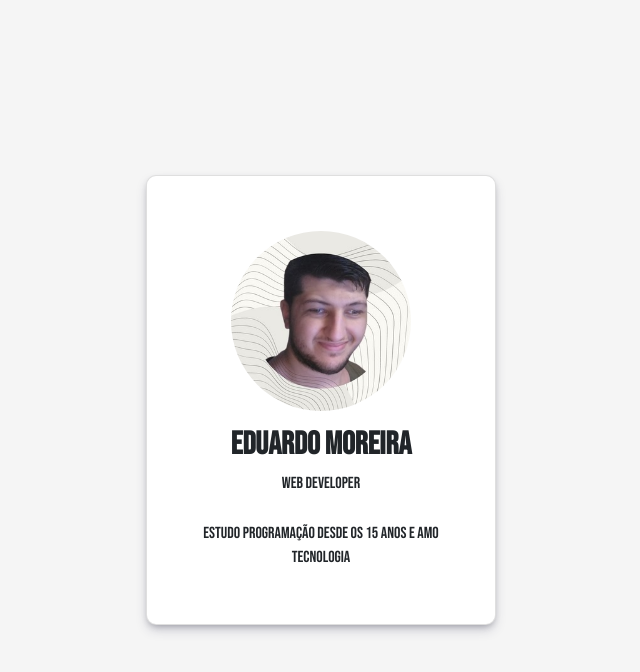
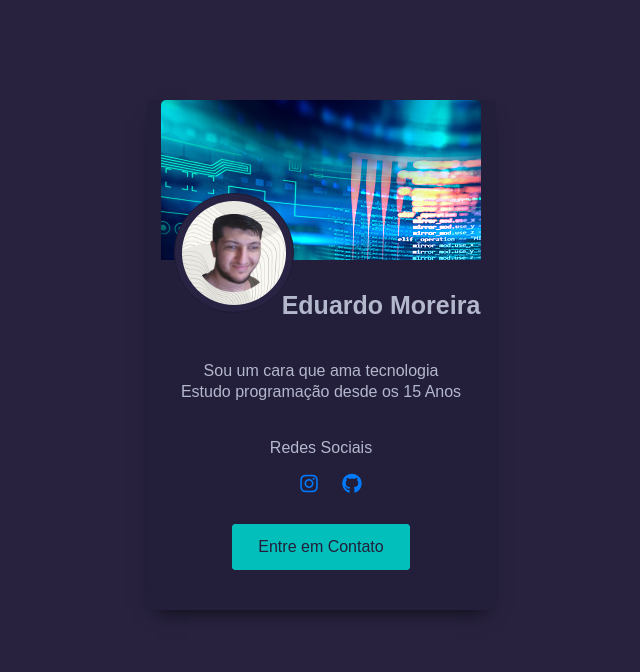
Before and after one commit to eduardomoreiradev/Profile-Card, a plain HTML site: page index.html in a window 1280 px wide. Shown: the whole page, without its empty margins (319-959 px from the left). Drawn offline with nearby package versions, Linux system fonts and the light colour scheme.

Commit message:
Feito update no design e inserido font Awesome

```diff
--- a/assets/css/styles.css
+++ b/assets/css/styles.css
@@ -1,50 +1,74 @@
-@import url('https://fonts.googleapis.com/css2?family=Bebas+Neue&display=swap');
-
-*{
-    margin: 0;
-    padding: 0;
-    box-sizing: border-box;
+body{
+    font-family: Montserrat, sans-serif;
+    background: #28223f;
   }
-
-body{
-    width: 100vw;
-    height: 100vh;
-    display: flex;
-    justify-content: center;
-    align-items: center;
-    font-family: 'Bebas Neue', cursive;
-    background-color: #F5F5F5;
+  a:hover, a:visited, a:link, a:active
+{
+    text-decoration: none;
 }
-
-.card {
+  .container{
+    user-select: none;
+    margin: 100px auto;
+    background: #231e39;
+    color: #b3b8cd;
+    border-radius: 5px;
     width: 350px;
-    height: 450px;
-    display: flex;
-    flex-direction: column;
-    align-items: center;
     text-align: center;
-    padding: 50px;
-    border-radius: 10px;
-    overflow: hidden;
-    box-shadow: rgba(50, 50, 93, 0.25) 0px 6px 12px -2px, rgba(0, 0, 0, 0.3) 0px 3px 7px -3px;
+    box-shadow: 0 10px 20px -10px rgba(0,0,0,.75);
   }
-
-.card img{
-    width: 180px;
-    height: 180px;
+  .cover-photo{
+    background: url(../images/background.png);
+    height: 160px;
+    width: 100%;
+    border-radius: 5px 5px 0 0;
+  }
+  .profile{
+    height: 120px;
+    width: 120px;
     border-radius: 50%;
-    margin: 5px;
+    margin: 93px 0 0 -175px;
+    border: 1px solid #1f1a32;
+    padding: 7px;
+    background: #292343;
   }
-
-.card .details{
-    margin: 10px;
+  .profile-name{
+    font-size: 25px;
+    font-weight: bold;
+    margin: 27px 0 0 120px;
   }
-
-.card .details h2{
-    font-weight: 600;
+  .about{
+    margin-top: 35px;
+    line-height: 21px;
   }
-
-.card .details p{
-    text-transform: uppercase;
-    font-weight: 300;
+  button{
+    margin: 10px 0 40px 0;
   }
+  .msg-btn, .follow-btn{
+    background: #03bfbc;
+    border: 1px solid #03bfbc;
+    padding: 10px 25px;
+    color: #231e39;
+    border-radius: 3px;
+    font-family: Montserrat, sans-serif;
+    cursor: pointer;
+  }
+  .follow-btn{
+    margin-left: 10px;
+    background: transparent;
+    color: #02899c;
+  }
+  .follow-btn:hover{
+    color: #231e39;
+    background: #03bfbc;
+    transition: .5s;
+  }
+  .container i{
+    padding-left: 20px;
+    font-size: 20px;
+    margin-bottom: 20px;
+    cursor: pointer;
+    transition: .5s;
+  }
+  .container i:hover{
+    color: #03bfbc;
+  }
--- a/index.html
+++ b/index.html
@@ -7,18 +7,26 @@
     <title>Eduardo Moreira - Desenvolvedor</title>
     <link rel="stylesheet" href="assets/css/bootstrap.min.css">
     <link rel="stylesheet" href="assets/css/styles.css">
+    <link rel="stylesheet" href="https://cdnjs.cloudflare.com/ajax/libs/font-awesome/6.1.1/css/all.min.css" integrity="sha512-KfkfwYDsLkIlwQp6LFnl8zNdLGxu9YAA1QvwINks4PhcElQSvqcyVLLD9aMhXd13uQjoXtEKNosOWaZqXgel0g==" crossorigin="anonymous" referrerpolicy="no-referrer" />
+    <link rel="shortcut icon" href="assets/images/icons/favicon.png" type="image/x-icon">
 </head>
 <body>
     <!--Profile Card-->
 
-    <div class="card">
-        <img src="assets/images/face.png" alt="Imagem do rosto">
-        <div class="details">
-            <h2>Eduardo Moreira</h2>
-            <p>Web Developer</p>
+    <div class="container">
+        <div class="cover-photo">
+          <img src="assets/images/face.png" class="profile">
         </div>
-        <p id="info">Estudo programação desde os 15 anos e amo Tecnologia</p>
-    </div>
+        <div class="profile-name">Eduardo Moreira</div>
+        <p class="about">Sou um cara que ama tecnologia<br>Estudo programação desde os 15 Anos</p>
+        <p class="about">Redes Sociais</p>
+
+        <div>
+          <a href="https://www.instagram.com/oeduardomoreira_/" target="_blank"><i class="fab fa-instagram"></i></a>
+          <a href="https://github.com/eduardomoreiradev" target="_blank"><i class="fab fa-github"></i></a>
+        </div>
+        <a href="#"><button class="msg-btn">Entre em Contato</button></a>
+      </div>
     <!--End Profile Card-->
     <script src="assets/js/bootstrap.min.js"></script>
     <script src="assets/js/bootstrap.bundle.min.js.map"></script>
```
Also changed, not shown: assets/images/background.png (added), assets/images/icons/favicon.png (added). Lines whose indentation alone changed are shown as unchanged.
